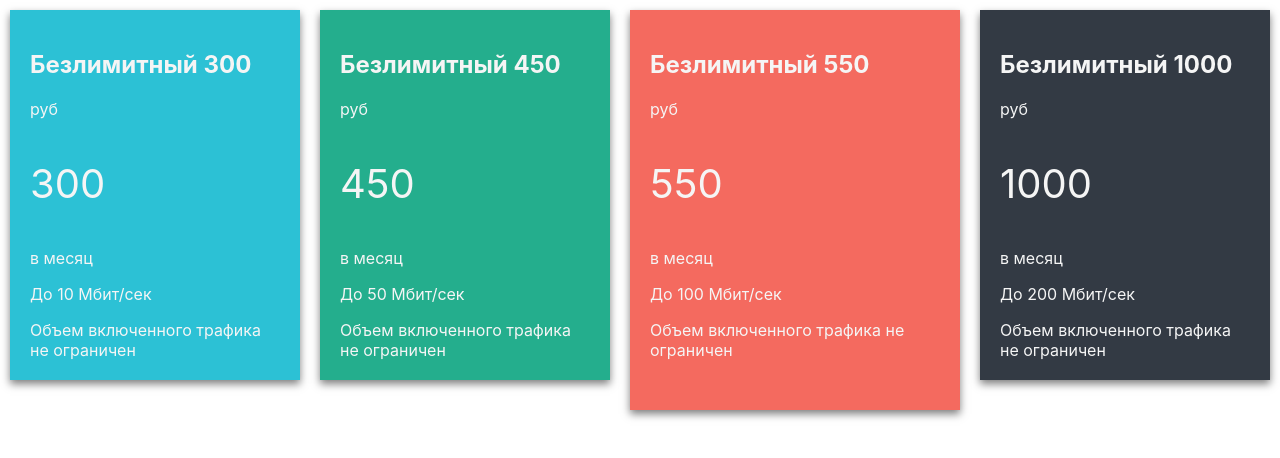
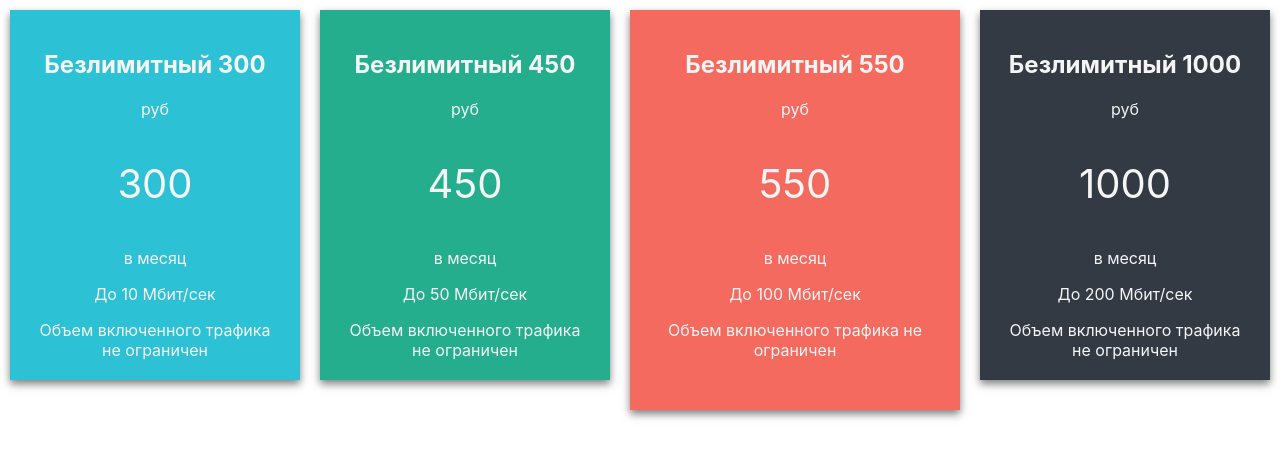
Before and after one commit to catborn/cards, a React (Create React App) app: page / in a window 1280 px wide. Shown: the top 458 px of the page. Built offline with nearby package versions, Linux system fonts and the light colour scheme.

Commit message:
add key del logo

```diff
--- a/src/App.js
+++ b/src/App.js
@@ -5,10 +5,11 @@ import Card from "./components/Card";
 
 function App() {
   return (
-    <React.Fragment className="App">
+    <div className="App">
       {data.map((data) => {
         return (
           <Card
+            key={data.id}
             title={data.title}
             price={data.price}
             speed={data.speed}
@@ -16,7 +17,7 @@ function App() {
           />
         );
       })}
-    </React.Fragment>
+    </div>
   );
 }
 
```
Also changed, not shown: src/logo.svg (deleted).
